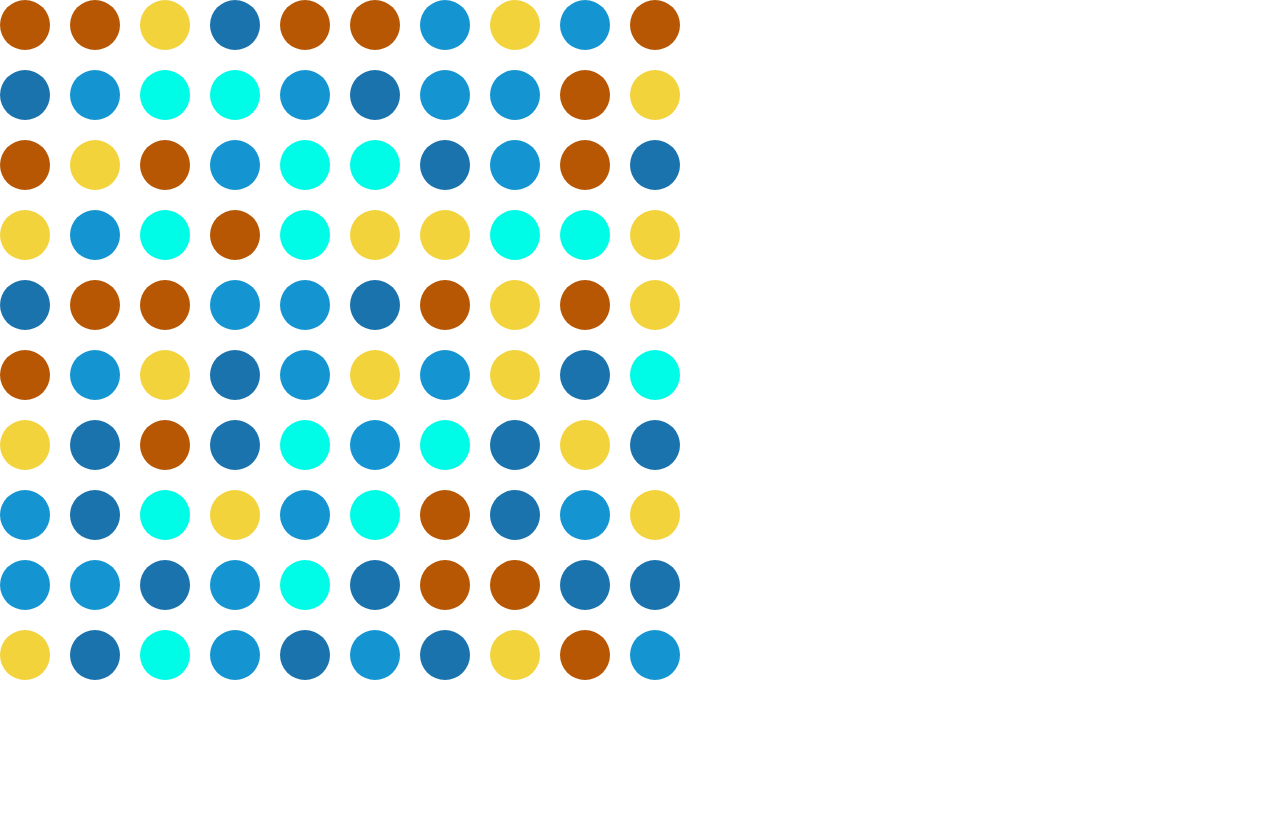
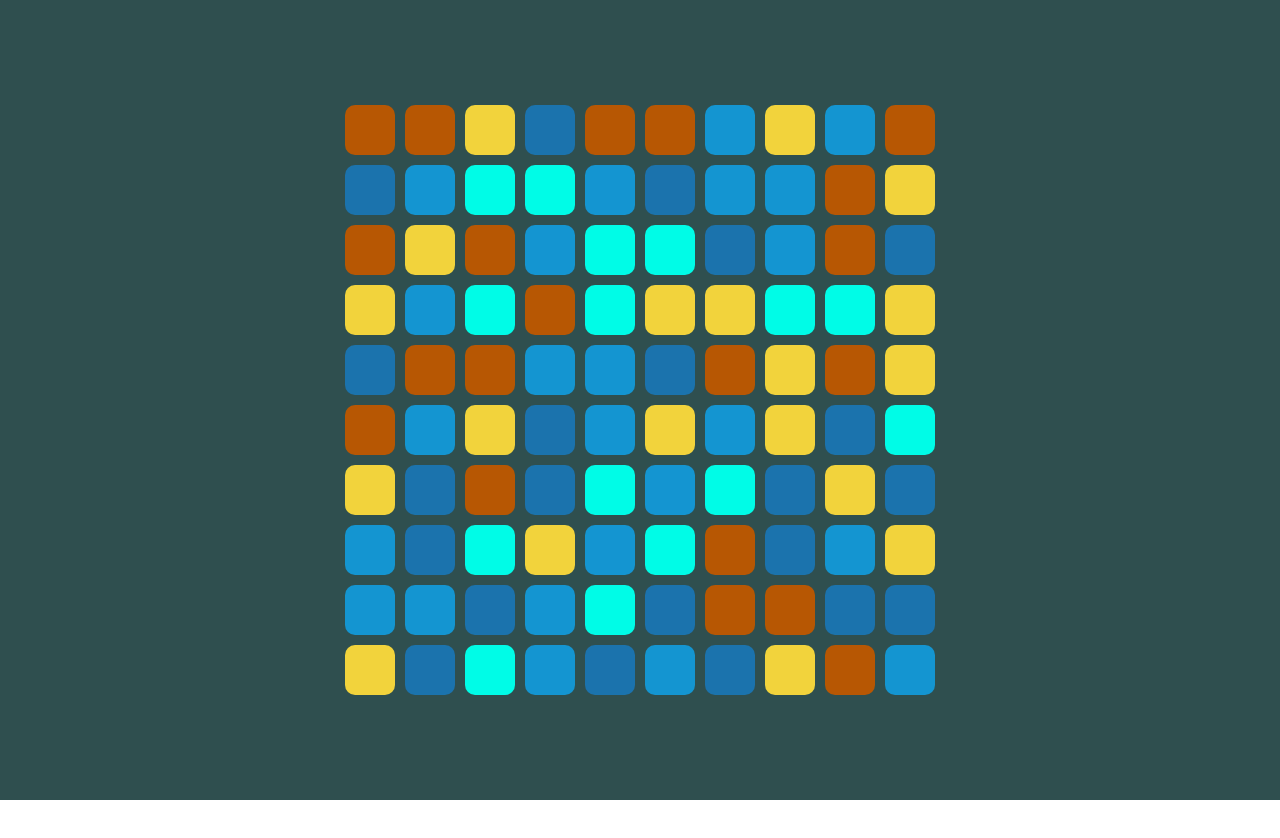
Before and after one commit to Ruben9922/match-three-game, a React (Create React App) app: page / in a window 1280 px wide. Shown: the top 838 px of the page. After the commit the page ends 800 px from the top, so only its background shows below. Built offline with nearby package versions, Linux system fonts and the light colour scheme.

Commit message:
Remove motion components and improve styling

```diff
--- a/src/App.tsx
+++ b/src/App.tsx
@@ -2,7 +2,6 @@ import React, {useEffect} from "react";
 import {useImmer} from "use-immer";
 import {generateGrid, refreshGrid, symbolCount} from "./game";
 import * as R from "ramda";
-import { motion } from "framer-motion";
 import randomColor from "randomcolor";
 
 const symbolColors: string[] = R.times(() => randomColor({ luminosity: "bright" }), symbolCount);
@@ -19,17 +18,36 @@ function App() {
   }, [setGrid]);
 
   return (
-    <motion.svg width="1000" height="1000">
-      {grid.map((row, rowIndex) => row.map((symbol, cellIndex) => symbol !== null && (
-        <motion.circle
-          key={`${rowIndex},${cellIndex}`}
-          cx={(cellIndex * 70) + 25}
-          cy={(rowIndex * 70)+25}
-          r={25}
-          fill={symbolColors[symbol]}
-        />
-      )))}
-    </motion.svg>
+    <div style={{
+      display: "flex",
+      flexDirection: "column",
+      justifyContent: "center",
+      alignItems: "center",
+      gap: 10,
+      height: "100vh",
+      backgroundColor: "darkslategrey",
+    }}>
+      <div style={{
+        display: "grid",
+        gridGap: "10px",
+      }}>
+        {grid.map((row, rowIndex) => row.map((symbol, cellIndex) => symbol !== null && (
+          <div
+            key={`${rowIndex},${cellIndex}`}
+            style={{
+              backgroundColor: symbolColors[symbol],
+              borderRadius: "10px",
+              position: "relative",
+              width: "50px",
+              height: "50px",
+              // left: "10px",
+              gridRow: rowIndex + 1,
+              gridColumn: cellIndex + 1,
+            }}
+          />
+        )))}
+      </div>
+    </div>
   );
 }
 
```
